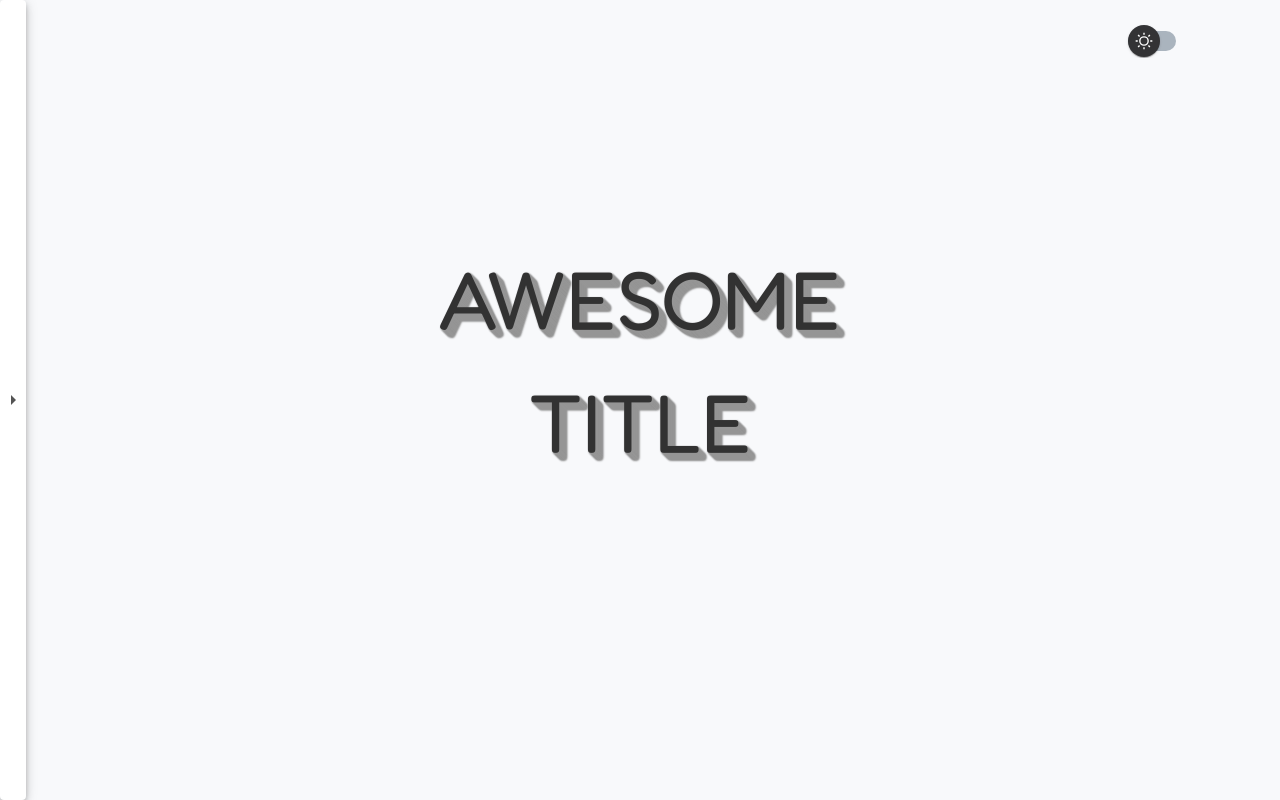
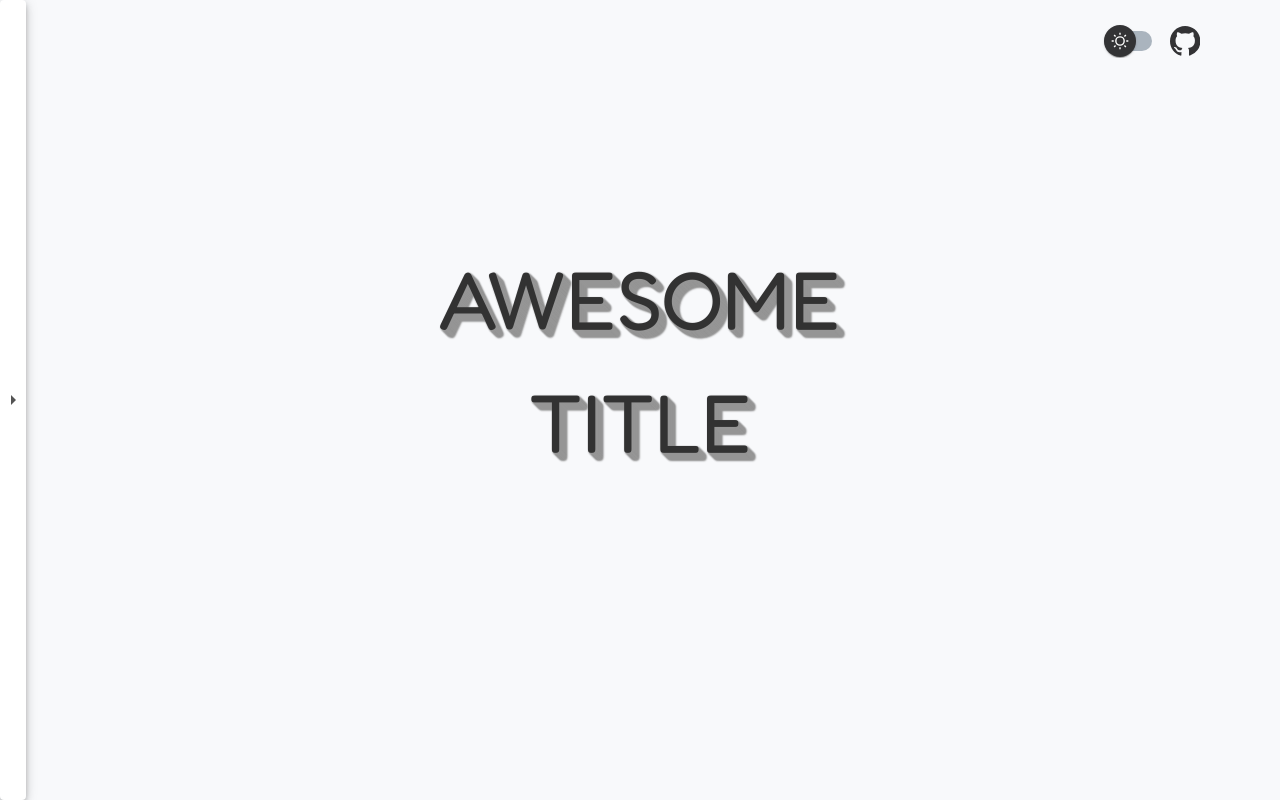
Before and after one commit to Crhist0/awesome-title-generator, a React (Create React App) app: page / in a window 1280 px wide. Built offline with nearby package versions, Linux system fonts and the light colour scheme; a web font is replaced by a local one.

Commit message:
add repository button

```diff
--- a/src/pages/Landing/Landing.jsx
+++ b/src/pages/Landing/Landing.jsx
@@ -21,8 +21,10 @@ import {
   Paper,
   Typography,
   Divider,
+  useTheme,
 } from '@mui/material';
 import CloseOutlinedIcon from '@mui/icons-material/CloseOutlined';
+import { BsGithub } from 'react-icons/bs';
 
 import { useDispatch, useSelector } from 'react-redux';
 import { updateState } from '../../store/ExportSlice';
@@ -583,7 +585,7 @@ ${getFontImport(configRedux.fontFamily)}
                   sx={{
                     position: 'fixed',
                     top: '16px',
-                    right: '16px',
+                    right: '160px',
                   }}
                 />
               </Box>
@@ -597,19 +599,34 @@ ${getFontImport(configRedux.fontFamily)}
           sx={{
             zIndex: '99',
             position: 'fixed',
-            right: '100px',
+            right: '124px',
             top: '16px',
           }}
         >
           <CustomizedSwitches />
         </Box>
       </BasicTooltip>
+      <BasicTooltip placement="bottom" title="Repository" followCursor>
+        <a href="https://github.com/Crhist0/awesome-title-generator">
+          <Box
+            sx={{
+              position: 'fixed',
+              right: '80px',
+              top: '22px',
+              fontSize: '1.9rem',
+              color: useTheme().palette.primary.main,
+            }}
+          >
+            <BsGithub />
+          </Box>
+        </a>
+      </BasicTooltip>
       <BasicTooltip placement="bottom" title="Buy me a coffee" followCursor>
         <Box
           sx={{
             position: 'fixed',
             right: '32px',
-            top: '22px',
+            top: '25px',
           }}
         >
           <KofiButton />
```
